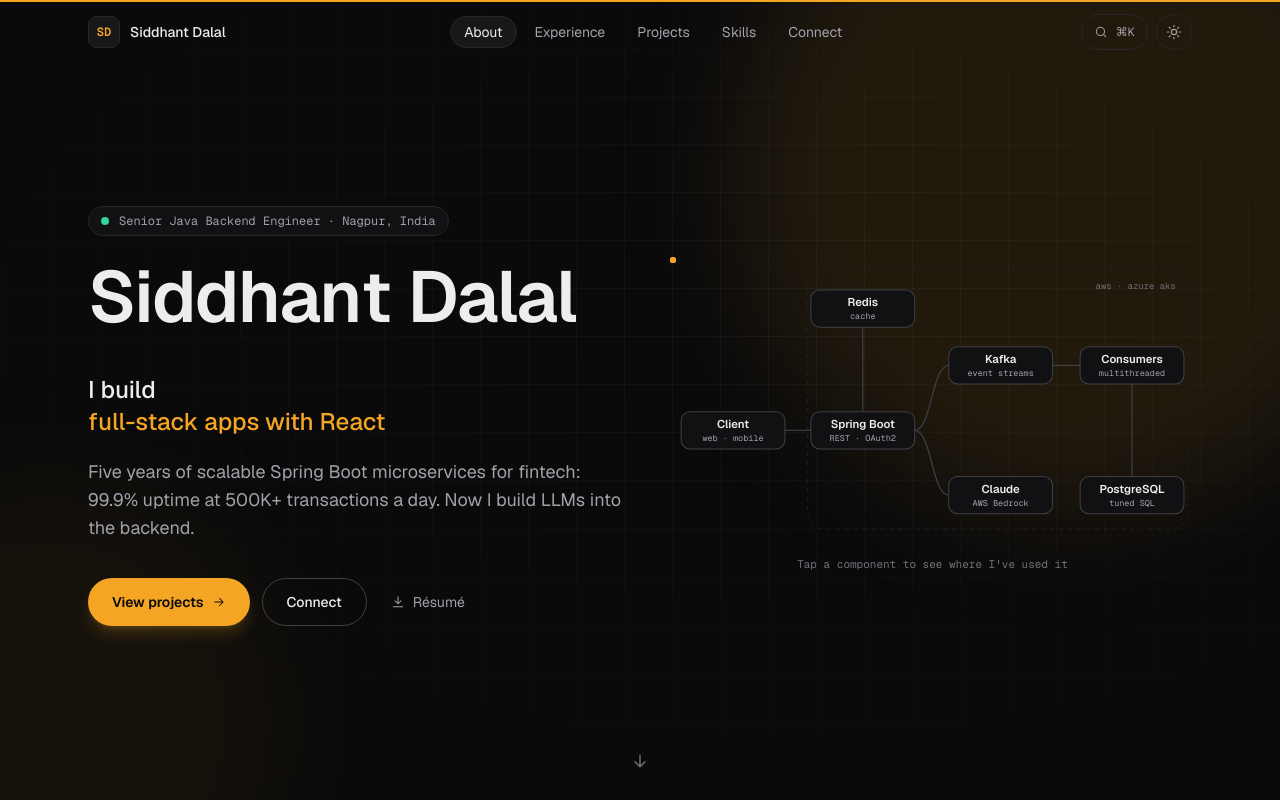
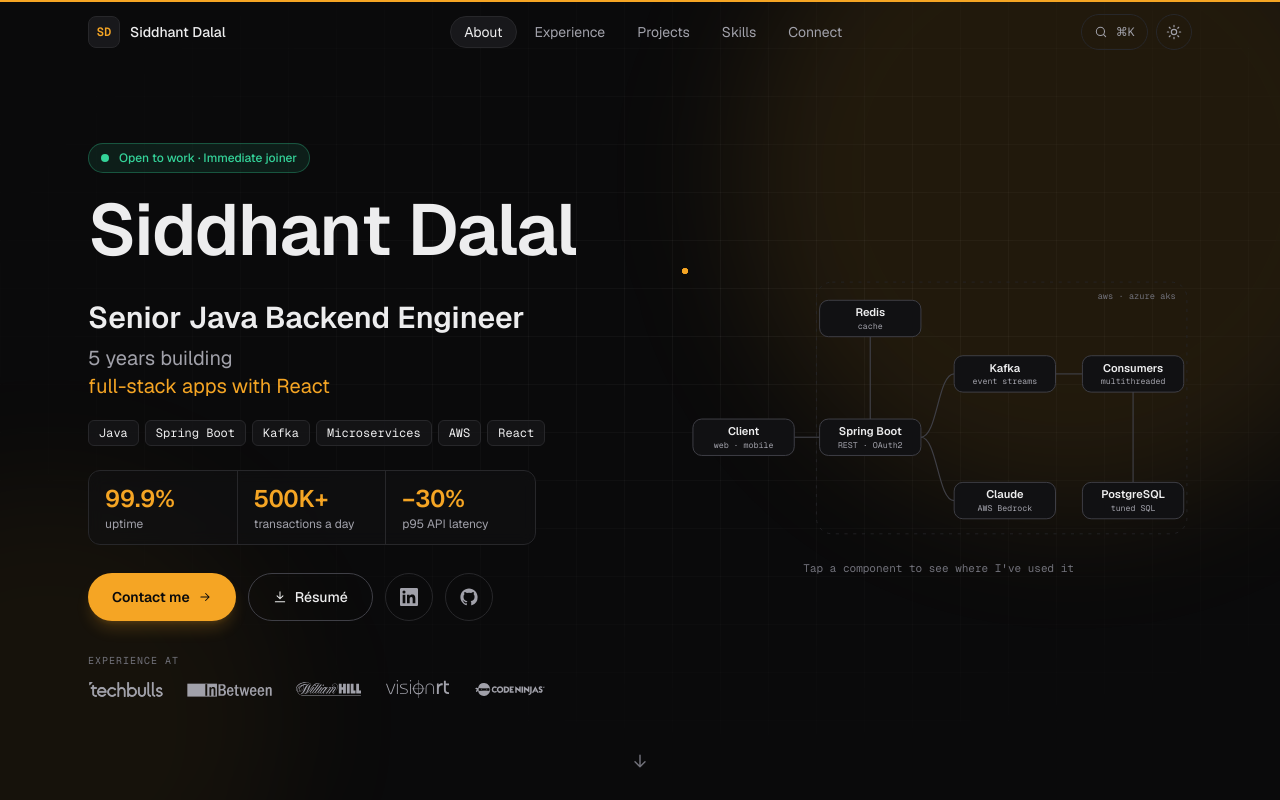
Before and after one commit to siddhantdalal/myPortfolio, a Next.js app: page / in a window 1280 px wide. Shown: the top 800 px of the page. Built offline with nearby package versions, Linux system fonts and the light colour scheme.

Commit message:
Lead the hero with title, availability, key numbers and companies

```diff
--- a/src/components/sections/hero.tsx
+++ b/src/components/sections/hero.tsx
@@ -1,30 +1,39 @@
+import { experience } from "@/content/experience";
 import { profile } from "@/content/profile";
 import { withBasePath } from "@/lib/paths";
 import { AnimatedName } from "../hero/animated-name";
 import { HeroBackdrop } from "../hero/hero-backdrop";
 import { RotatingText } from "../hero/rotating-text";
 import { SystemGraph } from "../hero/system-graph";
-import { ArrowDownIcon, ArrowRightIcon, DownloadIcon } from "../icons";
+import { ArrowDownIcon, ArrowRightIcon, DownloadIcon, GitHubIcon, LinkedInIcon } from "../icons";
+import { CompanyLogo } from "../ui/company-logo";
+import { CountUp } from "../ui/count-up";
 import { Magnetic } from "../ui/magnetic";
 import { Reveal } from "../ui/reveal";
 
+const heroMetrics = profile.metrics.filter((metric) => "hero" in metric && metric.hero);
+
+/**
+ * Built for a recruiter skimming on a phone: title, availability, keywords and proof come before
+ * anything decorative, and both calls to action sit high on the page.
+ */
 export function Hero() {
   return (
     <section
       id="top"
       aria-labelledby="hero-title"
-      className="relative isolate flex min-h-[100svh] items-center overflow-x-clip pt-28 pb-20"
+      className="relative isolate flex min-h-[100svh] items-center overflow-x-clip pt-24 pb-16 sm:pt-28"
     >
       <HeroBackdrop />
-      <div className="mx-auto grid w-full max-w-6xl items-center gap-14 px-4 sm:px-6 lg:grid-cols-[1.05fr_1fr] lg:gap-10">
+      <div className="mx-auto grid w-full max-w-6xl items-center gap-14 px-4 sm:px-6 lg:grid-cols-[1.1fr_1fr] lg:gap-10">
         <div>
           <Reveal y={12}>
-            <p className="mb-6 inline-flex items-center gap-2.5 rounded-full border border-line bg-surface/60 px-3 py-1.5 font-mono text-xs text-muted backdrop-blur">
+            <p className="mb-5 inline-flex items-center gap-2.5 rounded-full border border-ok/30 bg-ok/10 px-3 py-1.5 text-xs font-medium text-ok">
               <span className="relative flex size-2">
                 <span className="animate-pulse-ring absolute inset-0 rounded-full bg-ok" />
                 <span className="relative size-2 rounded-full bg-ok" />
               </span>
-              {profile.role} · {profile.location}
+              Open to work · {profile.openTo.availability}
             </p>
           </Reveal>
 
@@ -35,51 +44,108 @@ export function Hero() {
             <AnimatedName text={profile.name} />
           </h1>
 
-          <Reveal delay={0.5} y={16}>
-            <p className="mt-6 text-lg font-medium sm:text-2xl">
-              I build
+          <Reveal delay={0.45} y={16}>
+            <p className="mt-4 text-xl font-semibold text-fg sm:text-3xl">{profile.role}</p>
+            <p className="mt-2 text-base text-muted sm:text-xl">
+              5 years building
               <br />
               <RotatingText phrases={profile.focus} />
             </p>
-            <p className="mt-5 max-w-xl text-base text-pretty text-muted sm:text-lg">
-              Five years of scalable Spring Boot microservices for fintech: 99.9% uptime at 500K+ transactions
-              a day. Now I build LLMs into the backend.
-            </p>
+
+            <ul className="mt-5 flex flex-wrap gap-1.5" aria-label="Core skills">
+              {profile.keyStack.map((skill) => (
+                <li
+                  key={skill}
+                  className="rounded-md border border-line bg-surface/70 px-2.5 py-1 font-mono text-xs text-fg"
+                >
+                  {skill}
+                </li>
+              ))}
+            </ul>
+
+            <dl className="mt-6 grid max-w-md grid-cols-3 divide-x divide-line rounded-xl border border-line bg-elevated/60 backdrop-blur">
+              {heroMetrics.map((metric) => (
+                <div key={metric.label} className="px-3 py-3 sm:px-4">
+                  <dt className="sr-only">{metric.label}</dt>
+                  <dd>
+                    <CountUp
+                      metric={metric}
+                      className="block text-lg font-semibold text-accent sm:text-2xl"
+                    />
+                    <span
+                      aria-hidden="true"
+                      className="mt-0.5 block text-[11px] leading-tight text-muted sm:text-xs"
+                    >
+                      {metric.label}
+                    </span>
+                  </dd>
+                </div>
+              ))}
+            </dl>
           </Reveal>
 
-          <Reveal delay={0.7} y={16} className="mt-9 flex flex-wrap items-center gap-3">
+          <Reveal delay={0.6} y={16} className="mt-7 flex flex-wrap items-center gap-3">
             <Magnetic>
               <a
-                href="#projects"
+                href="#connect"
                 className="group inline-flex h-12 items-center gap-2 rounded-full bg-accent px-6 text-sm font-semibold text-accent-fg shadow-lg shadow-accent/20 transition-shadow hover:shadow-accent/40"
               >
-                View projects
+                Contact me
                 <ArrowRightIcon className="transition-transform duration-300 group-hover:translate-x-1" />
               </a>
             </Magnetic>
             <Magnetic>
               <a
-                href="#connect"
-                className="inline-flex h-12 items-center rounded-full border border-line-strong px-6 text-sm font-medium transition-colors hover:border-accent hover:text-accent"
+                href={withBasePath(profile.resume)}
+                download
+                className="group inline-flex h-12 items-center gap-2 rounded-full border border-line-strong px-6 text-sm font-medium transition-colors hover:border-accent hover:text-accent"
               >
-                Connect
+                <DownloadIcon className="transition-transform duration-300 group-hover:translate-y-0.5" />
+                Résumé
               </a>
             </Magnetic>
+            {profile.links.linkedin && (
+              <a
+                href={profile.links.linkedin}
+                target="_blank"
+                rel="noopener noreferrer"
+                aria-label="LinkedIn profile"
+                className="grid size-12 place-items-center rounded-full border border-line text-lg text-muted transition-colors hover:border-accent hover:text-accent"
+              >
+                <LinkedInIcon />
+              </a>
+            )}
             <a
-              href={withBasePath(profile.resume)}
-              download
-              className="group inline-flex h-12 items-center gap-2 px-3 text-sm text-muted transition-colors hover:text-fg"
+              href={profile.links.github}
+              target="_blank"
+              rel="noopener noreferrer"
+              aria-label="GitHub profile"
+              className="grid size-12 place-items-center rounded-full border border-line text-lg text-muted transition-colors hover:border-accent hover:text-accent"
             >
-              <DownloadIcon className="transition-transform duration-300 group-hover:translate-y-0.5" />
-              Résumé
+              <GitHubIcon />
             </a>
+          </Reveal>
+
+          <Reveal delay={0.75} y={12} className="mt-8">
+            <p className="font-mono text-[10px] tracking-widest text-subtle uppercase">Experience at</p>
+            <ul className="mt-3 flex flex-wrap items-center gap-x-6 gap-y-4">
+              {experience.map((role) => (
+                <li
+                  key={role.id}
+                  className="group"
+                  title={"legalName" in role ? role.legalName : role.company}
+                >
+                  <CompanyLogo company={role} size="sm" />
+                </li>
+              ))}
+            </ul>
           </Reveal>
         </div>
 
         <Reveal delay={0.3} y={0}>
           <SystemGraph />
           <p className="mt-3 text-center font-mono text-[11px] text-subtle">
-            <span className="pointer-fine:inline hidden">Hover</span>
+            <span className="hidden pointer-fine:inline">Hover</span>
             <span className="pointer-fine:hidden">Tap</span> a component to see where I&apos;ve used it
           </p>
         </Reveal>
@@ -88,7 +154,7 @@ export function Hero() {
       <a
         href="#about"
         aria-label="Scroll to About"
-        className="absolute bottom-6 left-1/2 hidden -translate-x-1/2 animate-bounce text-subtle transition-colors hover:text-accent md:block"
+        className="absolute bottom-6 left-1/2 hidden -translate-x-1/2 animate-bounce text-subtle transition-colors hover:text-accent lg:block"
       >
         <ArrowDownIcon className="size-5" />
       </a>
```
